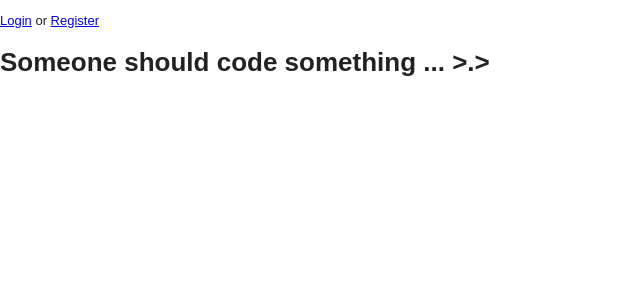
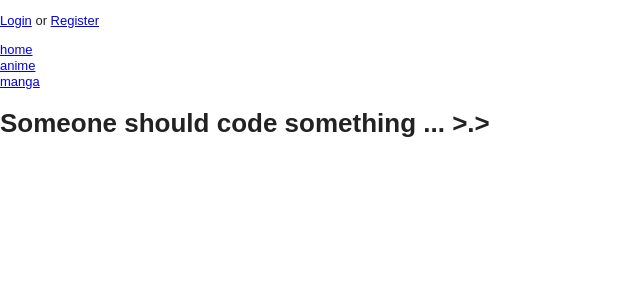
Before and after one commit to tsoporan/cyclonejet, a Flask app: page / in a window 1280 px wide. Shown: the top 300 px of the page, without its empty margins (0-640 px from the left). Run offline with Flask 2, Linux system fonts and the light colour scheme; some libraries are stand-ins or nearby versions.

Commit message:
Add some default navigation.

```diff
--- a/cyclonejet/templates/base.html
+++ b/cyclonejet/templates/base.html
@@ -32,10 +32,9 @@
             {% endif %}
             <nav>
                 <ul>
-                    <li><a href=""></a></li>
-                    <li><a href=""></a></li>
-                    <li><a href=""></a></li>
-                    <li><a href=""></a></li>
+										<li><a href="{{ url_for('frontend.index') }}">home</a></li>
+										<li><a href="{{ url_for('anime.index') }}">anime</a></li>
+										<li><a href="{{ url_for('manga.index') }}">manga</a></li>
                 </ul>
             </nav> <!-- end main nav -->
         </header>
--- a/cyclonejet/views/anime.py
+++ b/cyclonejet/views/anime.py
@@ -6,4 +6,4 @@ from cyclonejet.views.generic import PaginatedListView
 anime = Blueprint('anime', __name__)
 
 index = PaginatedListView.as_view('anime_list', template_name='entry-index.html', model=Anime)
-anime.add_url_rule('/', view_func=index)
+anime.add_url_rule('/', 'index', view_func=index)
--- a/cyclonejet/views/manga.py
+++ b/cyclonejet/views/manga.py
@@ -6,4 +6,4 @@ from cyclonejet.views.generic import PaginatedListView
 manga = Blueprint('manga', __name__)
 
 index = PaginatedListView.as_view('anime_list', template_name='entry-index.html', model=Manga)
-manga.add_url_rule('/', view_func=index)
+manga.add_url_rule('/', 'index', view_func=index)
```
